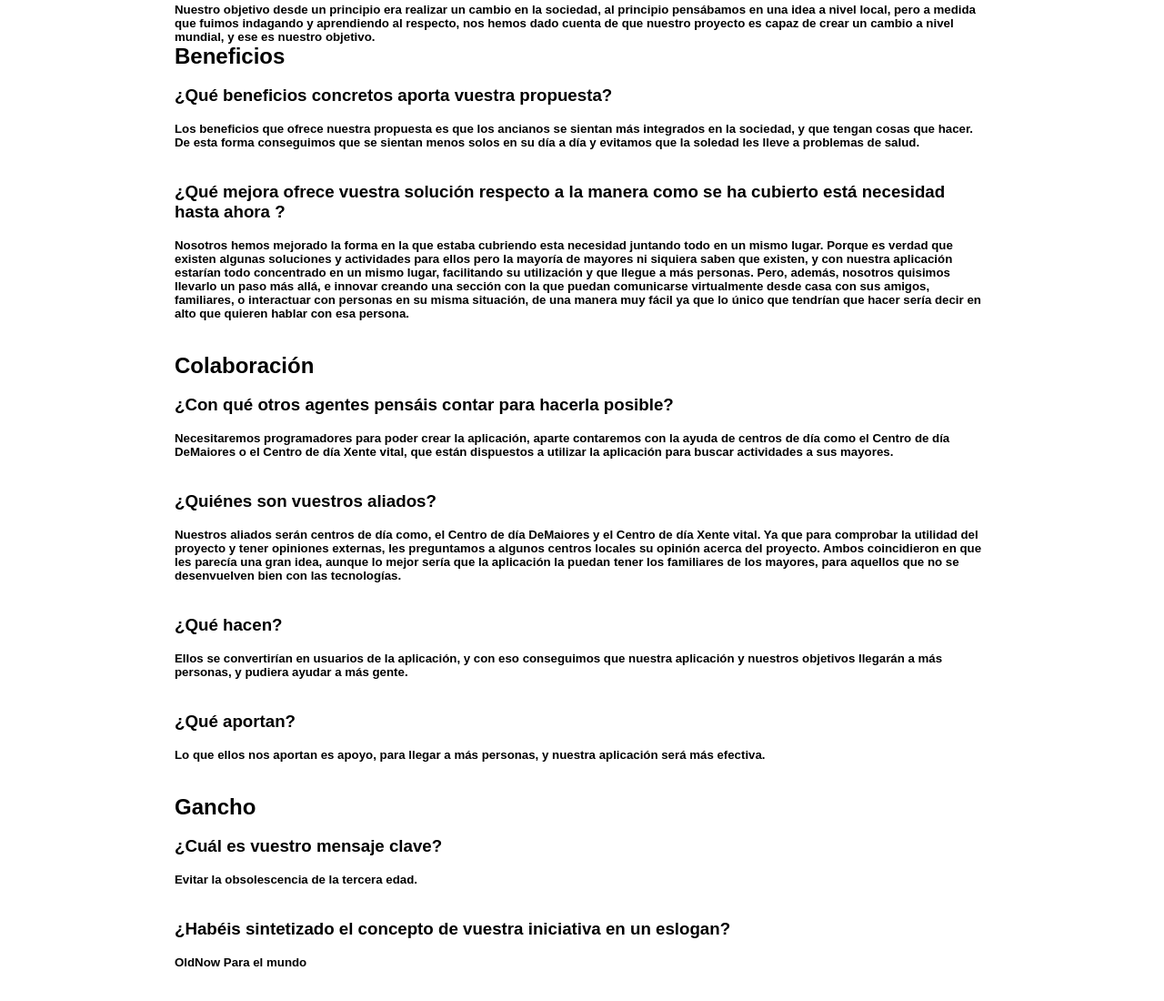
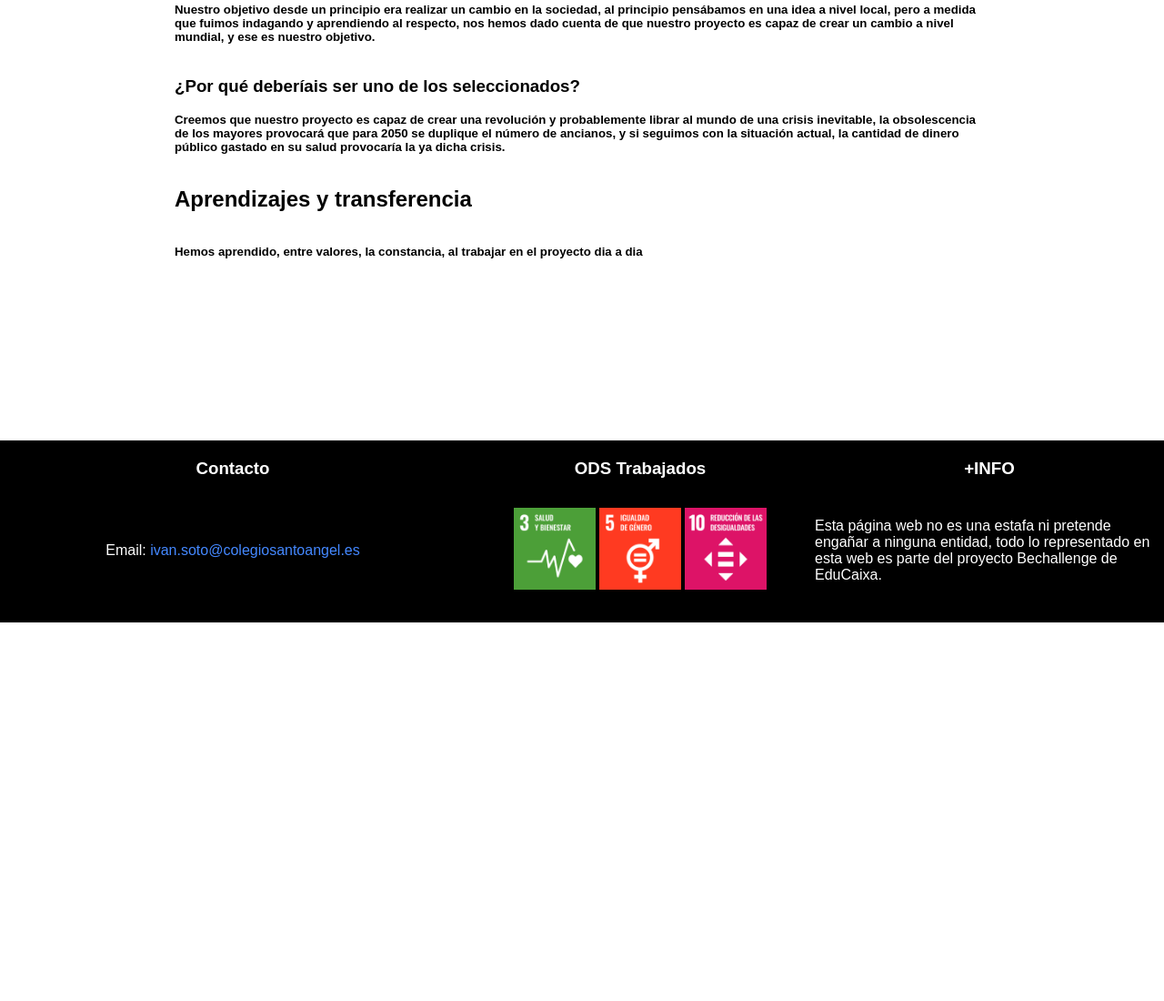
Before and after one commit to ivansoto080/OldNow, a plain HTML site: page proceso/proceso.html in a window 1280 px wide. Shown: the part 1195-2295 px from the top of the page at 91% size. After the commit the page ends 1879 px from the top, so only its background shows below. Drawn offline with Linux system fonts and the light colour scheme.

Commit message:
Update proceso.html

```diff
--- a/proceso/proceso.html
+++ b/proceso/proceso.html
@@ -64,52 +64,17 @@
     <h3>¿Tenéis actitud worldshaker?</h3>
     <br>
     <h5>Nuestro objetivo desde un principio era realizar un cambio en la sociedad, al principio pensábamos en una idea a nivel local, pero a medida que fuimos indagando y aprendiendo al respecto, nos hemos dado cuenta de que nuestro proyecto es capaz de crear un cambio a nivel mundial, y ese es nuestro objetivo.</h5>
-    <h2>Beneficios</h2>
-    <br>
-    <h3>¿Qué beneficios concretos aporta vuestra propuesta?</h3>
-    <br>
-    <h5>Los beneficios que ofrece nuestra propuesta es que los ancianos se sientan más integrados en la sociedad, y que tengan cosas que hacer. De esta forma conseguimos que se sientan menos solos en su día a día y evitamos que la soledad les lleve a problemas de salud.</h5>
     <br>
     <br>
-    <h3>¿Qué mejora ofrece vuestra solución respecto a la manera como se ha cubierto está necesidad hasta ahora ?</h3>
+    <h3>¿Por qué deberíais ser uno de los seleccionados?</h3>
     <br>
-    <h5>Nosotros hemos mejorado la forma en la que estaba cubriendo esta necesidad juntando todo en un mismo lugar. Porque es verdad que existen algunas soluciones y actividades para ellos pero la mayoría de mayores ni siquiera saben que existen, y con nuestra aplicación estarían todo concentrado en un mismo lugar, facilitando su utilización y que llegue a más personas. Pero, además, nosotros quisimos llevarlo un paso más allá, e innovar creando una sección con la que puedan comunicarse virtualmente desde casa con sus amigos, familiares, o interactuar con personas en su misma situación, de una manera muy fácil ya que lo único que tendrían que hacer sería decir en alto que quieren hablar con esa persona. </h5>
+    <h5>Creemos que nuestro proyecto es capaz de crear una revolución y probablemente librar al mundo de una crisis inevitable, la obsolescencia de los mayores provocará que para 2050 se duplique el número de ancianos, y si seguimos con la situación actual, la cantidad de dinero público gastado en su salud provocaría la ya dicha crisis.</h5>
     <br>
     <br>
-    <h2>Colaboración</h2>
-    <br>
-    <h3>¿Con qué otros agentes pensáis contar para hacerla posible?</h3>
-    <br>
-    <h5>Necesitaremos programadores para poder crear la aplicación, aparte contaremos con la ayuda de centros de día como el Centro de día DeMaiores o el Centro de día Xente vital, que están dispuestos a utilizar la aplicación para buscar actividades a sus mayores.</h5>
+    <h2>Aprendizajes y transferencia</h2>
     <br>
     <br>
-    <h3>¿Quiénes son vuestros aliados?</h3>
-    <br>
-    <h5>Nuestros aliados serán centros de día como, el Centro de día DeMaiores y el Centro de día Xente vital. Ya que para comprobar la utilidad del proyecto y tener opiniones externas, les preguntamos a algunos centros locales su opinión acerca del proyecto. Ambos coincidieron en que les parecía una gran idea, aunque lo mejor sería que la aplicación la puedan tener los familiares de los mayores, para aquellos que no se desenvuelven bien con las tecnologías.</h5>
-    <br>
-    <br>
-    <h3>¿Qué hacen?</h3>
-    <br>
-    <h5>Ellos se convertirían en usuarios de la aplicación, y con eso conseguimos que nuestra aplicación y nuestros objetivos llegarán a más personas, y pudiera ayudar a más gente.</h5>
-    <br>
-    <br>
-    <h3>¿Qué aportan?</h3>
-    <br>
-    <h5>Lo que ellos nos aportan es apoyo, para llegar a más personas, y nuestra aplicación será más efectiva.</h5>
-    <br>
-    <br>
-    <h2>Gancho</h2>
-    <br>
-    <h3>¿Cuál es vuestro mensaje clave?</h3>
-    <br>
-    <h5>Evitar la obsolescencia  de la tercera edad.</h5>
-    <br>
-    <br>
-    <h3>¿Habéis sintetizado el concepto de vuestra iniciativa en un eslogan?</h3>
-    <br>
-    <h5>OldNow Para el mundo</h5>
-
-
+    <h5>Hemos aprendido, entre valores, <b>la constancia</b>, al trabajar en el proyecto dia a dia</h5>
 
 
 </div>
```
